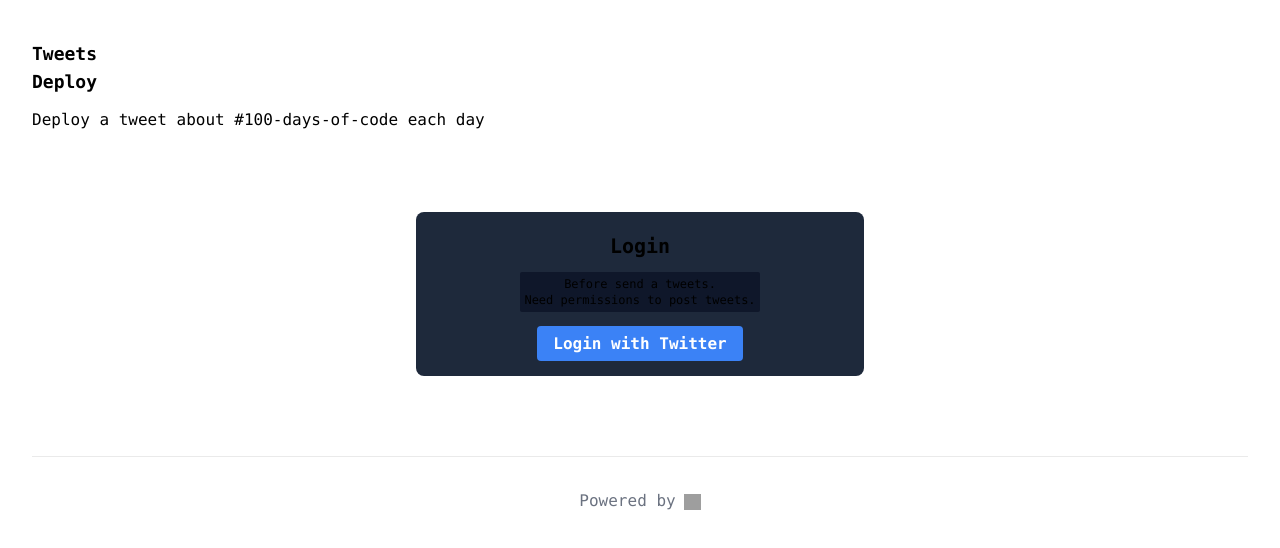
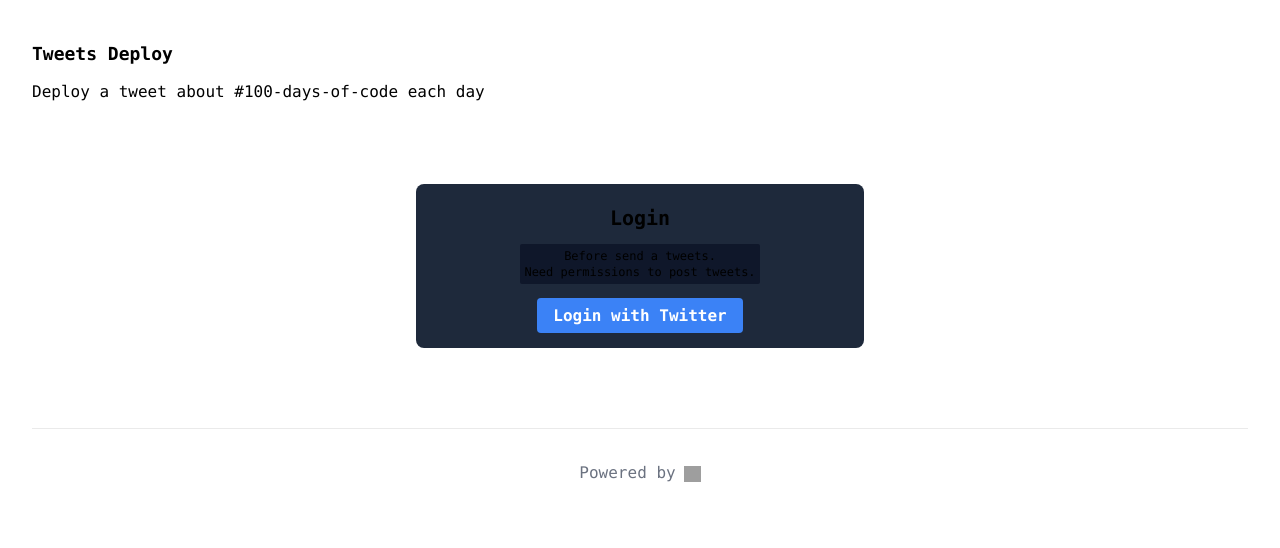
Before and after one commit to yellyoshua/tweets, a Next.js app: page / in a window 1280 px wide. Shown: the top 548 px of the page. Built offline with nearby package versions, Linux system fonts and the light colour scheme; grey boxes are pictures that could not be loaded.

Commit message:
fix topbar menu

```diff
--- a/src/components/Profile.jsx
+++ b/src/components/Profile.jsx
@@ -7,7 +7,7 @@ export default function ProfileComponent({session}) {
       href={`https://twitter.com/${session.username}`}
     >
       <img
-        src={session.profile_image_url}
+        src={session.profile_image_url || "https://via.placeholder.com/150"}
         alt={session.username}
         className='rounded-full mr-2 border-2 border-blue-500 h-12 w-12'
       />
--- a/src/ui/TopBar.jsx
+++ b/src/ui/TopBar.jsx
@@ -8,7 +8,7 @@ const LogoutWithSession = withSession(LogoutComponent);
 export default function TopBar({appTitle = "Tweets Deploy"}) {
   return (
     <div className="flex items-center w-full justify-between mt-10 mb-3">
-      <h1 className='text-lg font-bold font-mono'>{appTitle}</h1>
+      <h1 className='text-lg font-bold font-mono whitespace-nowrap'>{appTitle}</h1>
       <div className="flex items-center w-full justify-end">
         <ProfileWithSession />
         <LogoutWithSession />
```
